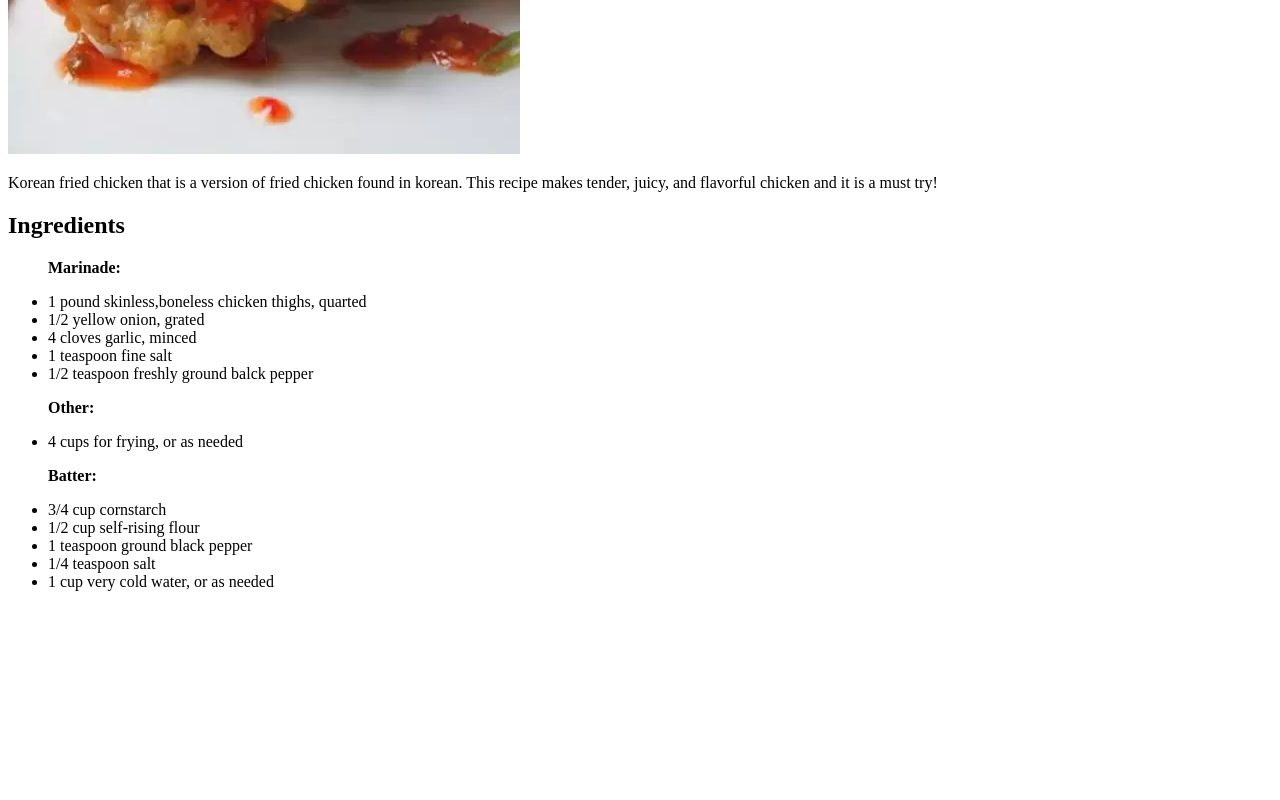
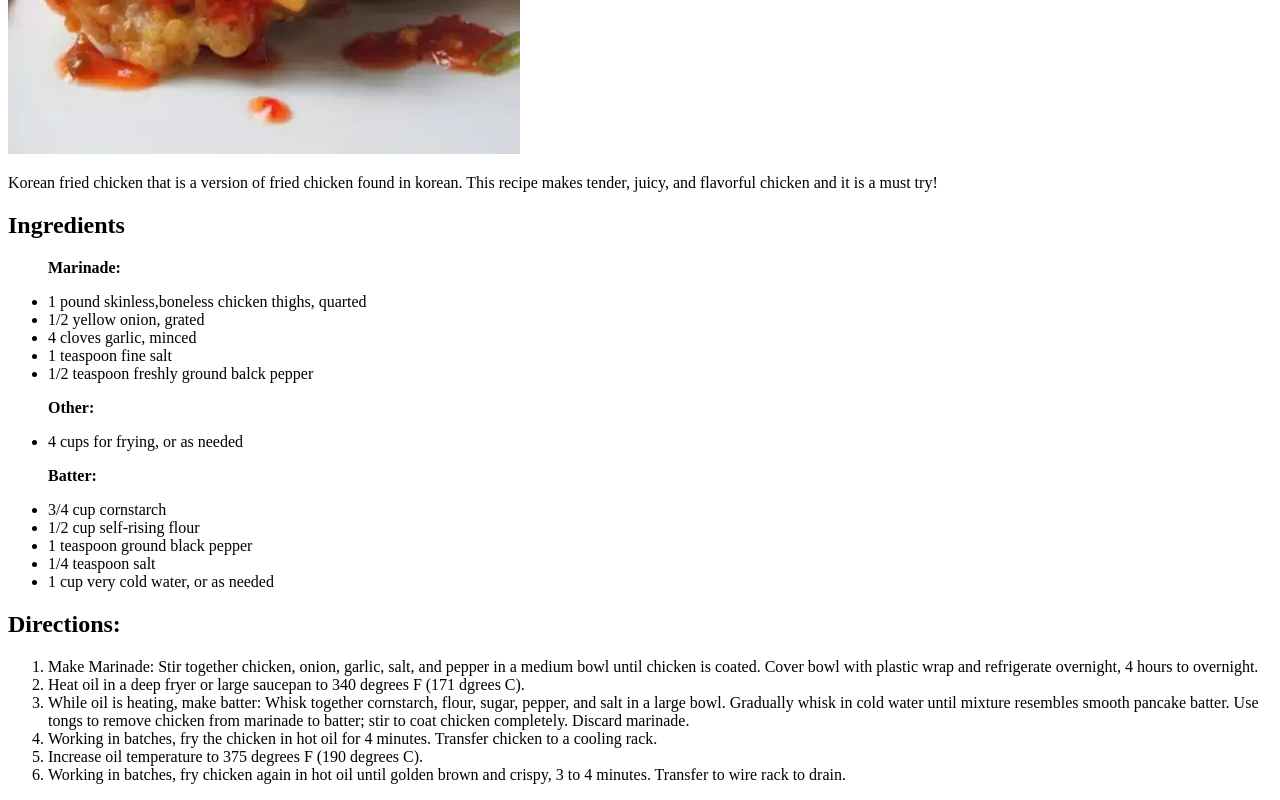
Before and after one commit to Jmends/odin-recipes, a plain HTML site: page recipes/korean-fried-chicken.html in a window 1280 px wide. Shown: the part 438-1238 px from the top of the page. Before the commit the page ends 1045 px from the top, so only its background shows below. Drawn offline with Linux system fonts and the light colour scheme.

Commit message:
Added the directions part of the recipe

```diff
--- a/recipes/korean-fried-chicken.html
+++ b/recipes/korean-fried-chicken.html
@@ -32,5 +32,14 @@
         <li>1 cup very cold water, or as needed</li>
 
     </ul>
+    <h2>Directions:</h2>
+    <ol>
+        <li>Make Marinade: Stir together chicken, onion, garlic, salt, and pepper in a medium bowl until chicken is coated. Cover bowl with plastic wrap and refrigerate overnight, 4 hours to overnight.</li>
+        <li>Heat oil in a deep fryer or large saucepan to 340 degrees F (171 dgrees C).</li>
+        <li>While oil is heating, make batter: Whisk together cornstarch, flour, sugar, pepper, and salt in a large bowl. Gradually whisk in cold water until mixture resembles smooth pancake batter. Use tongs to remove chicken from marinade to batter; stir to coat chicken completely. Discard marinade.</li>
+        <li>Working in batches, fry the chicken in hot oil for 4 minutes. Transfer chicken to a cooling rack.</li>
+        <li>Increase oil temperature to 375 degrees F (190 degrees C).</li>
+        <li>Working in batches, fry chicken again in hot oil until golden brown and crispy, 3 to 4 minutes. Transfer to wire rack to drain.</li>
+    </ol>
 </body>
 </html>
```
